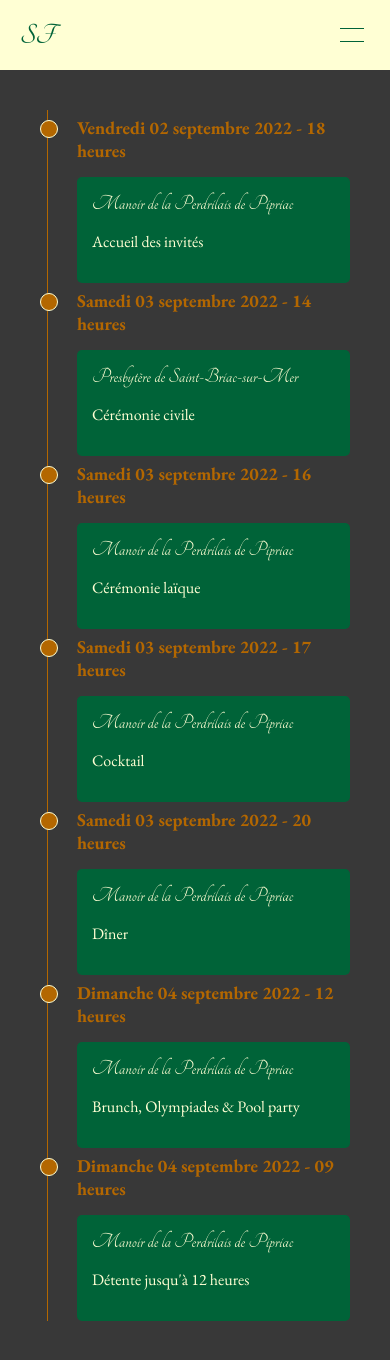
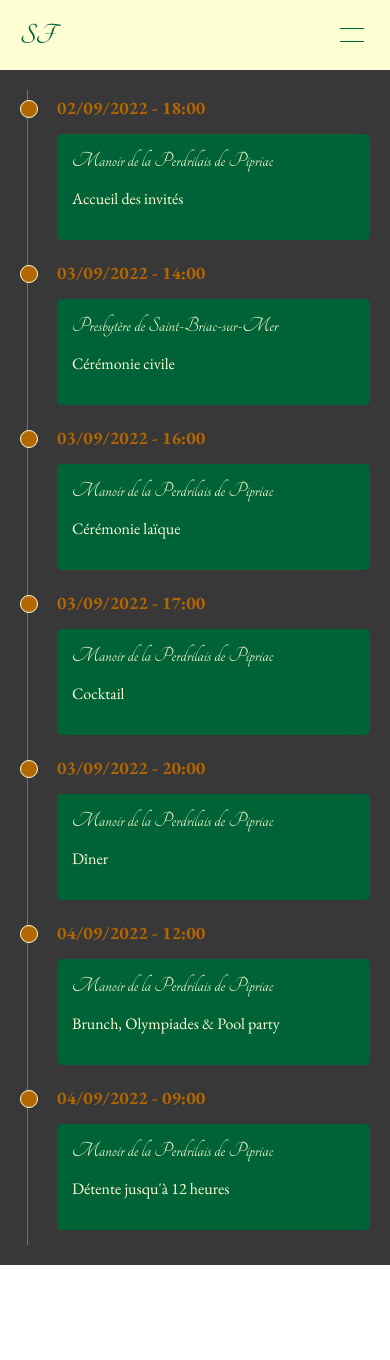
Before and after one commit to pierrick-jeanjean/mariage-solene-florent, an Angular app: page /planning in a window 390 px wide. After the commit the page ends 1265 px from the top, so only its background shows below. Built offline with nearby package versions, Linux system fonts and the light colour scheme.

Commit message:
fix: planning item title responsive issue

```diff
--- a/src/app/layout/pages/planning/planning.component.html
+++ b/src/app/layout/pages/planning/planning.component.html
@@ -2,7 +2,7 @@
   <div class="planning-items">
     <div class="planning-item">
       <div class="planning-dot"></div>
-      <div class="planning-date">Vendredi 02 septembre 2022 - 18 heures</div>
+      <div class="planning-date">02/09/2022 - 18:00</div>
       <div class="planning-content">
         <h3>Manoir de la Perdrilais de Pipriac</h3>
         <p>
@@ -12,7 +12,7 @@
     </div>
     <div class="planning-item">
       <div class="planning-dot"></div>
-      <div class="planning-date">Samedi 03 septembre 2022 - 14 heures</div>
+      <div class="planning-date">03/09/2022 - 14:00</div>
       <div class="planning-content">
         <h3>Presbytère de Saint-Briac-sur-Mer</h3>
         <p>
@@ -22,7 +22,7 @@
     </div>
     <div class="planning-item">
       <div class="planning-dot"></div>
-      <div class="planning-date">Samedi 03 septembre 2022 - 16 heures</div>
+      <div class="planning-date">03/09/2022 - 16:00</div>
       <div class="planning-content">
         <h3>Manoir de la Perdrilais de Pipriac</h3>
         <p>
@@ -32,7 +32,7 @@
     </div>
     <div class="planning-item">
       <div class="planning-dot"></div>
-      <div class="planning-date">Samedi 03 septembre 2022 - 17 heures</div>
+      <div class="planning-date">03/09/2022 - 17:00</div>
       <div class="planning-content">
         <h3>Manoir de la Perdrilais de Pipriac</h3>
         <p>
@@ -42,7 +42,7 @@
     </div>
     <div class="planning-item">
       <div class="planning-dot"></div>
-      <div class="planning-date">Samedi 03 septembre 2022 - 20 heures</div>
+      <div class="planning-date">03/09/2022 - 20:00</div>
       <div class="planning-content">
         <h3>Manoir de la Perdrilais de Pipriac</h3>
         <p>
@@ -52,7 +52,7 @@
     </div>
     <div class="planning-item">
       <div class="planning-dot"></div>
-      <div class="planning-date">Dimanche 04 septembre 2022 - 12 heures</div>
+      <div class="planning-date">04/09/2022 - 12:00</div>
       <div class="planning-content">
         <h3>Manoir de la Perdrilais de Pipriac</h3>
         <p>
@@ -62,7 +62,7 @@
     </div>
     <div class="planning-item">
       <div class="planning-dot"></div>
-      <div class="planning-date">Dimanche 04 septembre 2022 - 09 heures</div>
+      <div class="planning-date">04/09/2022 - 09:00</div>
       <div class="planning-content">
         <h3>Manoir de la Perdrilais de Pipriac</h3>
         <p>
--- a/src/app/layout/pages/planning/planning.component.scss
+++ b/src/app/layout/pages/planning/planning.component.scss
@@ -20,6 +20,7 @@
 .planning-item {
   width: 100%;
   position: relative;
+  margin-bottom: 15px;
   &:nth-child(odd) {
     padding-right: calc(50% + 30px);
     text-align: right;
@@ -62,6 +63,9 @@
   }
 }
 @media (max-width: 768px) {
+  .planning-section {
+    padding: 20px;
+  }
   .planning-items {
     &::before {
       left: 7px;
```
